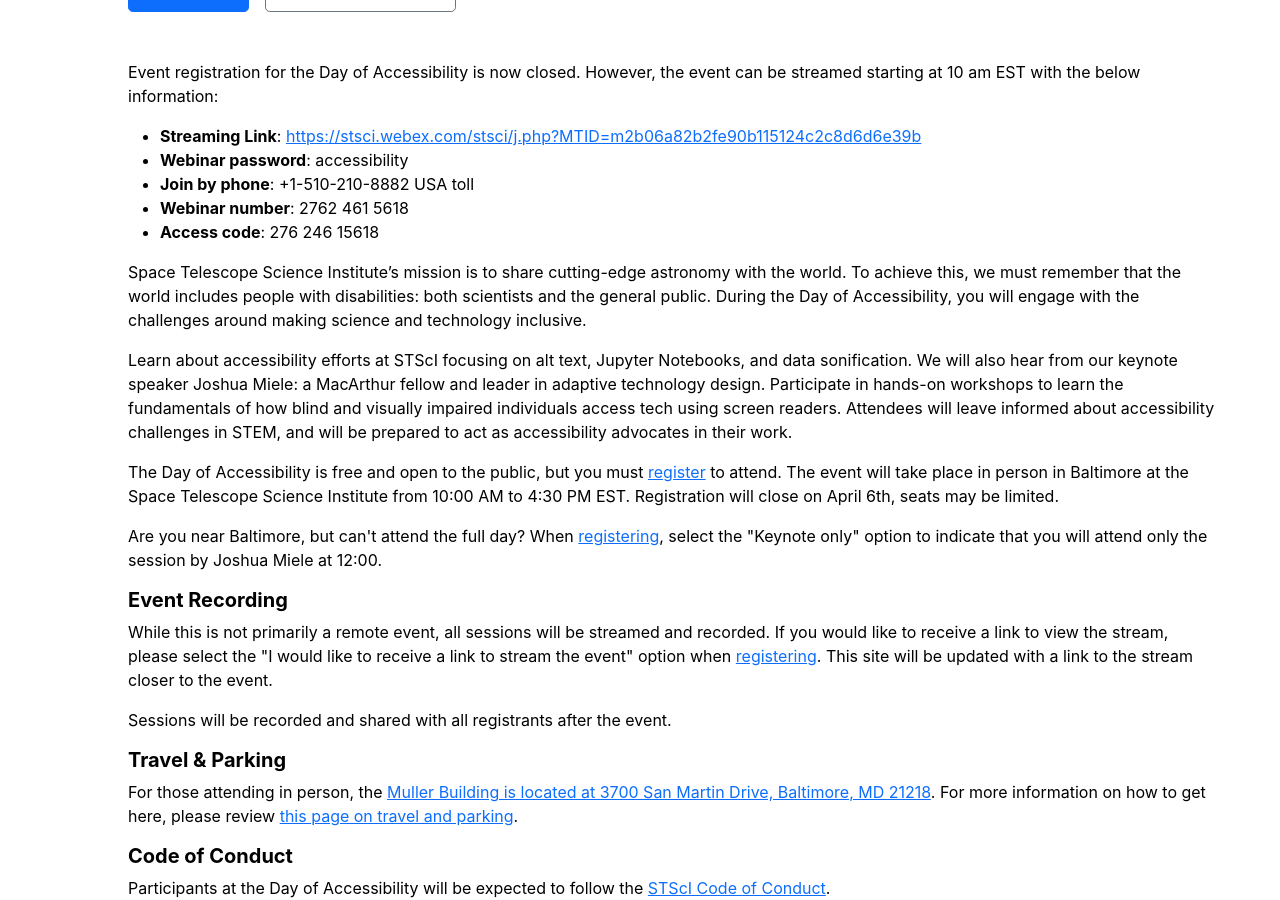
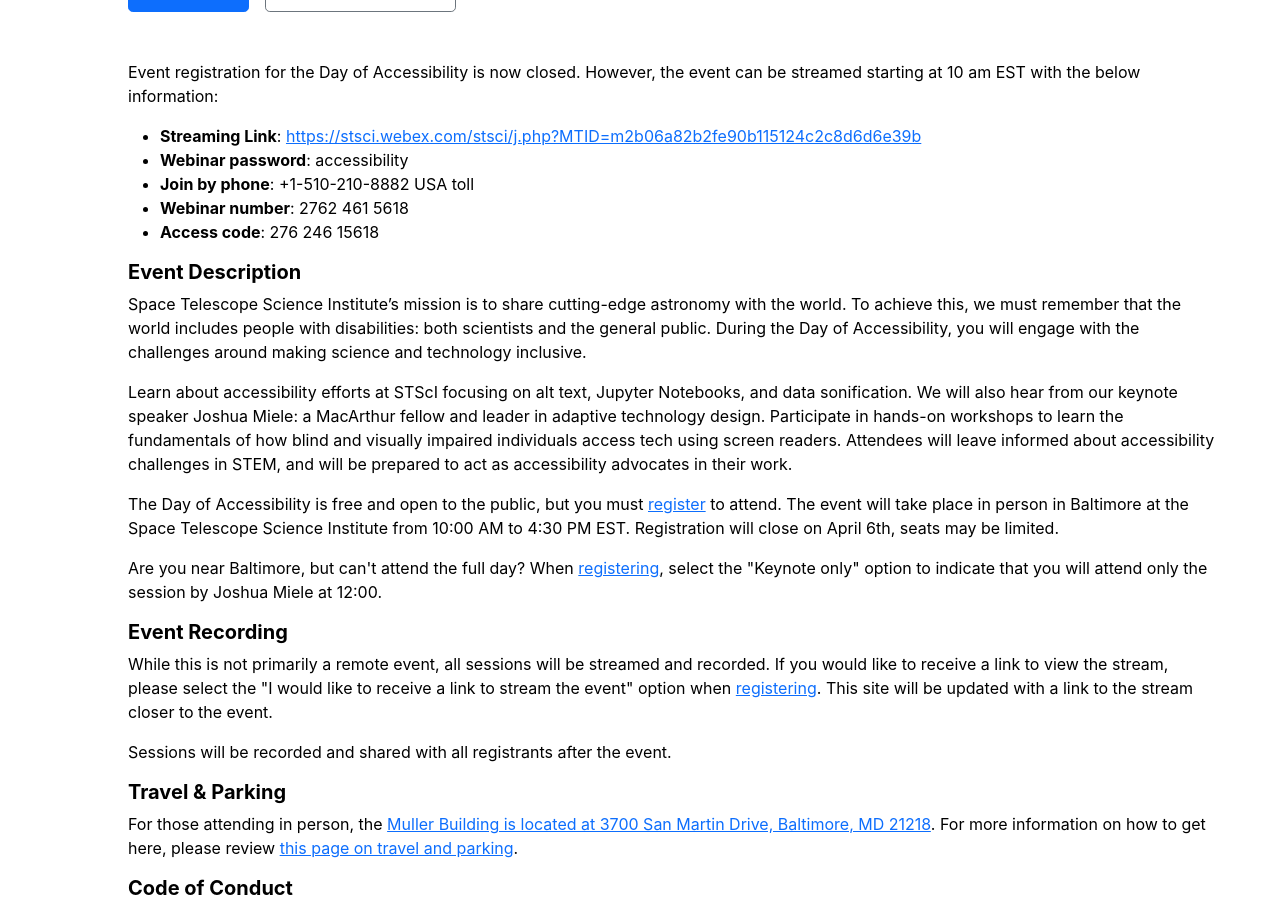
Before and after one commit to Iota-School/nonvisual_data_science_workshops, a Jekyll site: the page built from index.html, in a window 1280 px wide and 900 px high, scrolled down 372 px. Built offline with Jekyll 4.4.1, drawn with Linux system fonts in a browser that asks for light colours.

Commit message:
Added heading for event description

```diff
--- a/index.html
+++ b/index.html
@@ -64,6 +64,9 @@
 <span class="fw-bold">  Access code</span>: 276 246 15618
   </li>
 </ul>
+
+  <h2 class="lead fw-bold">Event Description</h2>
+
   <p>
     Space Telescope Science Institute’s mission is to share cutting-edge astronomy with the world. To achieve this, we must remember that the world includes people with disabilities: both scientists and the general public. During the Day of Accessibility, you will engage with the challenges around making science and technology inclusive.
   </p>
```
